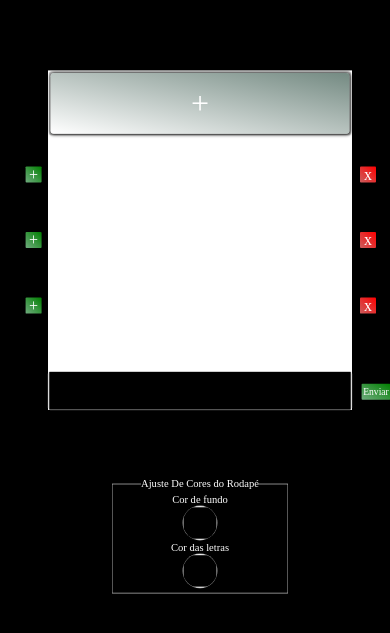
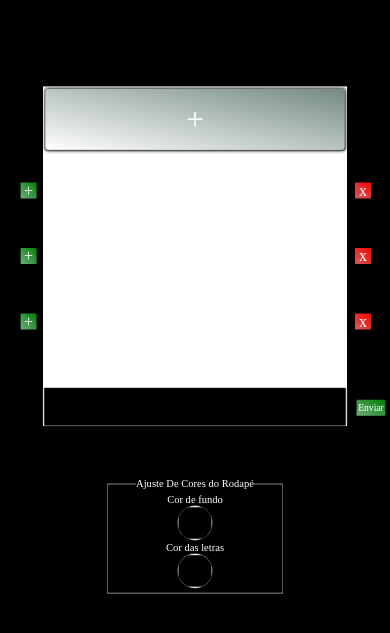
Before and after one commit to robson-magalhaes/Criar_encarte_basico, a PHP site: page / in a window 390 px wide. Shown: the top 633 px of the page. Run offline with PHP 8.4, Linux system fonts and the light colour scheme.

Commit message:
Update style_model.css

```diff
--- a/assets/css/style_model.css
+++ b/assets/css/style_model.css
@@ -350,7 +350,12 @@ input#valor{
 
 @media(max-width:600px) {
     html{
-        max-height: 100vh;
+        display: flex;
+        align-items: center;
+        justify-content: center;
+        /* max-height: 100vh; */
+        margin: 0;
+        padding: 0;
     }
     body{
         height: 100%;
@@ -360,16 +365,17 @@ input#valor{
         position: fixed;
         z-index: 77;
         height: auto;
-        transform: translateX(0px) translateY(200px);
+        transform: translateX(0px) translateY(250px);
     }
     #ajusteEncarte{
+        z-index: 999;
         transform: scale(3);
     }
     .addBox{
-        transform: translateX(0px) translateY(200px);
+        transform: translateX(0px) translateY(250px);
     }
     .removeBox{
-        transform: translateX(0px) translateY(200px);
+        transform: translateX(0px) translateY(250px);
     }
     input[type="color"]{
         width: 100px;
```
